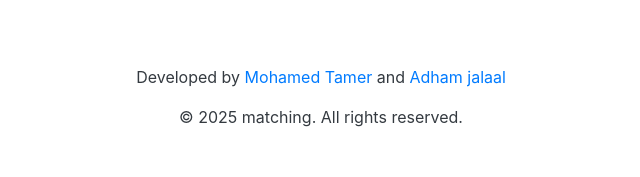
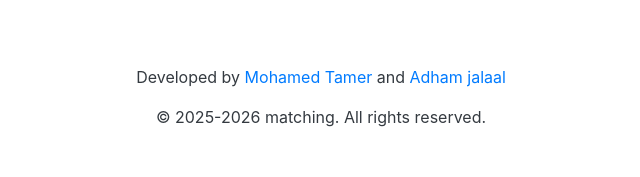
Before and after one commit to Mohamedtamer1265/GUC_Tutorial_Switching, a Flask app: page / in a window 1280 px wide. Shown: the part 722-899 px from the top of the page, without its empty margins (319-959 px from the left). Run offline with Flask 3, Linux system fonts and the light colour scheme; some libraries are stand-ins or nearby versions; some web fonts are replaced.

Commit message:
Update base.html

```diff
--- a/website/templates/base.html
+++ b/website/templates/base.html
@@ -86,7 +86,7 @@
     </div>
     <footer class="bg-white text-dark text-center py-5 mt-4">
         <p>Developed by <a href="https://www.linkedin.com/in/mohamed-tamer-ba32b51ba/" target="_blank" class="text-primary">Mohamed Tamer</a> and <a href="https://www.linkedin.com/in/adham-jalaal-514992246/" target="_blank" class="text-primary">Adham jalaal</a></p>
-        <p class="mb-0">© 2025 matching. All rights reserved.</p>
+        <p class="mb-0">© 2025-2026 matching. All rights reserved.</p>
     </footer>
 
 
```
